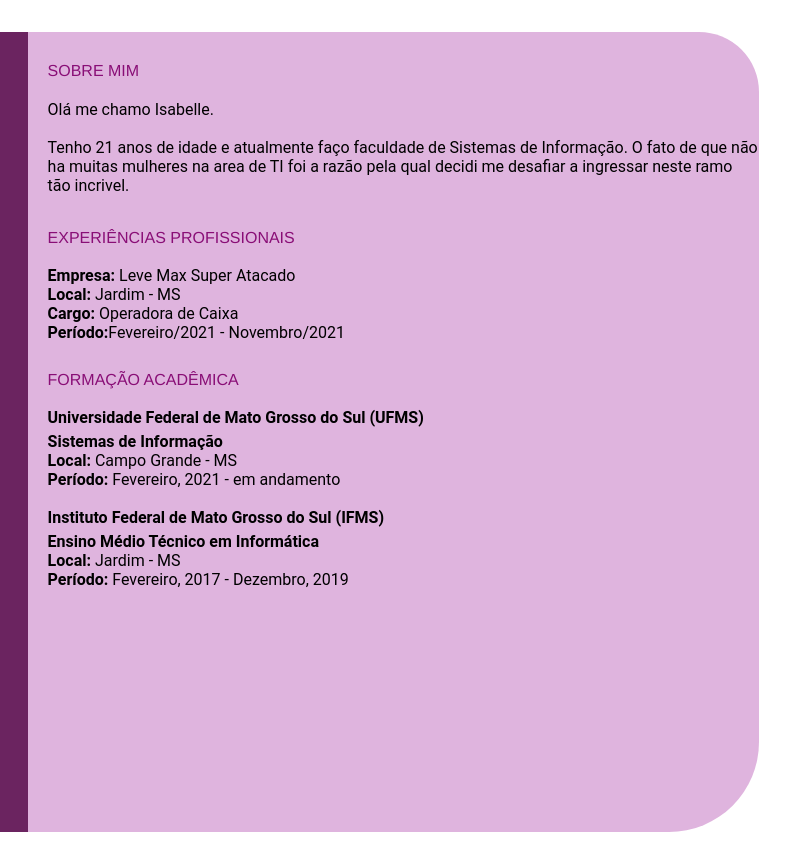
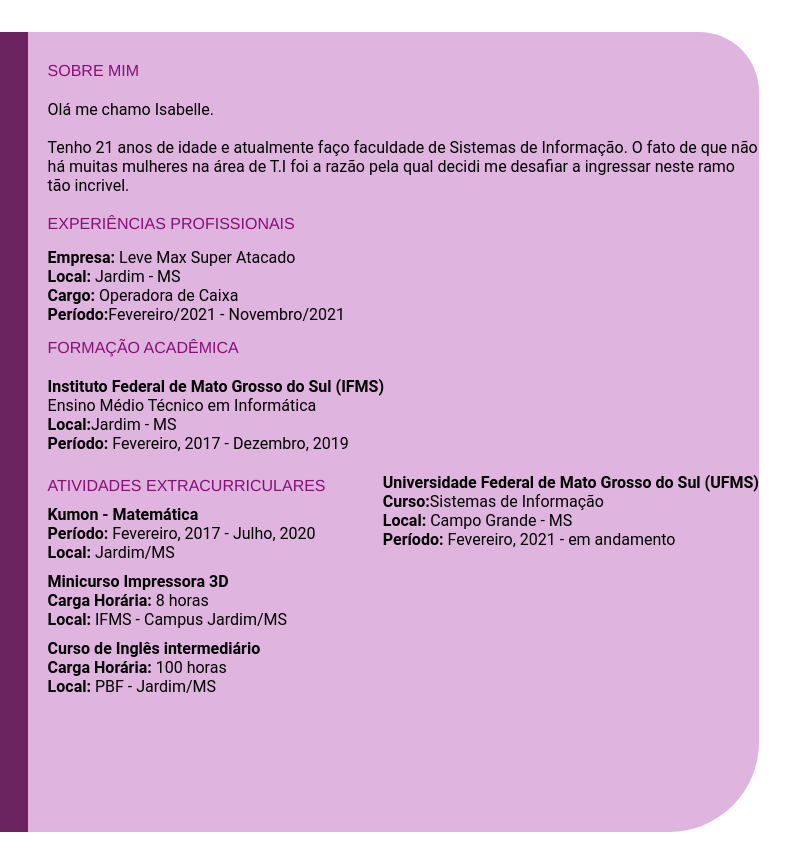
Before and after one commit to IsabelleBic20/curriculo-github.io, a plain HTML site: page index.html in a window 1280 px wide. Shown: the full height of the page, 393-1183 px from the left. Drawn offline with Linux system fonts and the light colour scheme.

Commit message:
Add files via upload

```diff
--- a/index.html
+++ b/index.html
@@ -39,43 +39,77 @@
             <div class="right-section-content">
                 <section class="about-gap">
                     <div class="right-title">SOBRE MIM</div>
-                    <p class="about-me-contents">
+                    <div class="about-me-contents">
                         Olá me chamo Isabelle.</p>
 
                         <br><p>Tenho 21 anos de idade e atualmente faço faculdade de Sistemas de Informação.
-                       O fato de que não ha muitas mulheres na area de TI foi a razão pela qual decidi me desafiar a ingressar
-                       neste ramo tão incrivel. </p>
+                       O fato de que não há muitas mulheres na área de T.I foi a razão pela qual decidi me desafiar a ingressar
+                       neste ramo tão incrivel.   </div>
 
-                       <br>
-                       <p class="professional-experience">EXPERIÊNCIAS PROFISSIONAIS</p>
-                       <br>
-                       <p><b>Empresa:</b> Leve Max Super Atacado</p>
+                       <section class="professional">
+                        <div class="professional-experience">EXPERIÊNCIAS PROFISSIONAIS</div>
+                        <div class="company-contents">
+                            <div class="company-name"><b>Empresa:</b> Leve Max Super Atacado</div>
+                            <div class="company-local"><b>Local:</b> Jardim - MS</div>
+                            <div class="oficce"><b>Cargo:</b> Operadora de Caixa</div>
+                            <div class="periodt-company"><b>Período:</b>Fevereiro/2021 - Novembro/2021</div>
+                        </div>
+                       </section>
 
-                       <ul>
-                        <li><b>Local:</b> Jardim - MS</li>
-                        <li><b>Cargo:</b> Operadora de Caixa</li>
-                        <li><b>Período:</b>Fevereiro/2021 - Novembro/2021</li>
-                       </ul>
 
-                        <br>
-                        <p class="academic-formation"> FORMAÇÃO ACADÊMICA </p>
-                        <br>
-                        <p><b>Universidade Federal de Mato Grosso do Sul (UFMS)</b></p>
-                        <ul>
-                            <li style="margin-top: 5px ;"><b>Sistemas de Informação</b></li>
-                            <li><b>Local:</b> Campo Grande - MS</li>
-                            <li><b>Período:</b> Fevereiro, 2021 - em andamento </li>
+                        <section class="academic-formation">
+                            <div class="academic-formation-title">FORMAÇÃO ACADÊMICA</div>
+                            <div class="academic-formation-contents">
 
-                        </ul>
+                                <div class="academic-formation-left">
+                                    <p class="school-name"><b>Instituto Federal de Mato Grosso do Sul (IFMS)</b></p>
+                                    <p class="description-school">Ensino Médio Técnico em Informática</p>
+                                    <p class="local-school"><b>Local:</b>Jardim - MS</p>
+                                    <p class="periodt-school"><b>Período:</b> Fevereiro, 2017 - Dezembro, 2019</p>
+                                </div>
 
-                        <br>
-                        <p><b>Instituto Federal de Mato Grosso do Sul (IFMS)</b></p>
-                        <ul>
-                            <li style="margin-top: 5px ;"><b>Ensino Médio Técnico em Informática</b></li>
-                            <li><b>Local:</b> Jardim - MS</li>
-                            <li><b>Período:</b> Fevereiro, 2017 - Dezembro, 2019</li>
+                                <div class="academic-formation-right">
+                                    <p class="college"><b>Universidade Federal de Mato Grosso do Sul (UFMS)</b></p>
+                                    <p class="description-college"><b>Curso:</b>Sistemas de Informação</p>
+                                    <p class="local-college"><b>Local:</b> Campo Grande - MS</p>
+                                    <p class="periodt-college"><b>Período:</b> Fevereiro, 2021 - em andamento </p>
+                                </div>
+                            </div>
+                        </section>
 
-                        </ul>
+                        <section class="certifications">
+                            <div class="certifications-title">ATIVIDADES EXTRACURRICULARES</div>
+                            <div class="certifications-contents">
+
+                                <div class="certifications-left">
+                                <div class="certifications-left-1">
+                                    <p><b>Kumon - Matemática</b></p>
+                                    <p><b>Período:</b> Fevereiro, 2017 - Julho, 2020</p>
+                                    <p><b>Local: </b>Jardim/MS</p>
+                                </div>
+
+                                    <div class="certifications-left-2">
+                                    <p><b>Minicurso Impressora 3D  </b></p>
+                                    <p><b>Carga Horária:</b> 8 horas</p>
+                                    <p><b>Local: </b>IFMS - Campus Jardim/MS</p>
+                                    </div>
+
+                                    <div class="certifications-left-3">
+                                        <p><b>Curso de Inglês intermediário </b></p>
+                                        <p><b>Carga Horária:</b> 100 horas</p>
+                                        <p><b>Local: </b>PBF - Jardim/MS</p>
+                                    </div>
+
+                                </div>
+
+
+
+                        </div>
+
+                            </div>
+                        </section>
+
+
 
 
                 </section>
--- a/style.css
+++ b/style.css
@@ -89,16 +89,53 @@
 .about-gap{
     margin-left: 20px;
 }
+.company-contents{
+    margin-top: 15px;
+}
 .professional-experience{
+    margin-top: 20px;
+    font-family: 'Franklin Gothic Medium', 'Arial Narrow', Arial, sans-serif;
+    color: rgb(137, 14, 118);
+
+}
+
+.academic-formation-title{
     margin-top: 15px;
     font-family: 'Franklin Gothic Medium', 'Arial Narrow', Arial, sans-serif;
     color: rgb(137, 14, 118);
 
 }
 
-.academic-formation{
-    margin-top: 10px;
+.academic-formation-left{
+    margin-top: 20px;
+    float: left;
+
+}
+
+
+.academic-formation-right{
+    margin-top: 20px;
+    float: right;
+
+
+}
+
+.certifications-title{
+    margin-top: 120px;
     font-family: 'Franklin Gothic Medium', 'Arial Narrow', Arial, sans-serif;
     color: rgb(137, 14, 118);
 
 }
+
+
+.certifications-left-1{
+    margin-top: 10px;
+}
+
+.certifications-left-2{
+    margin-top: 10px;
+}
+
+.certifications-left-3{
+    margin-top: 10px;
+}
```
